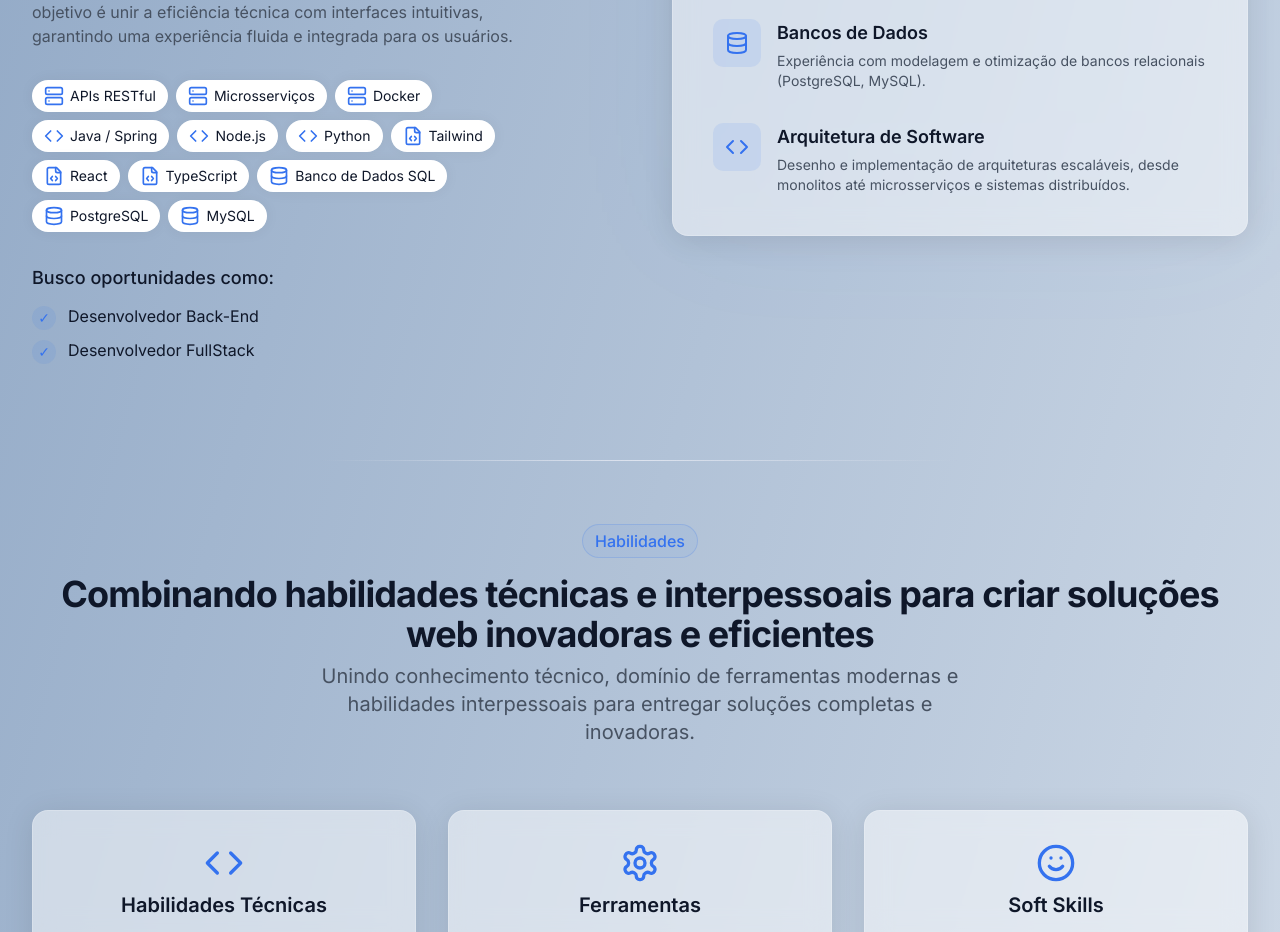
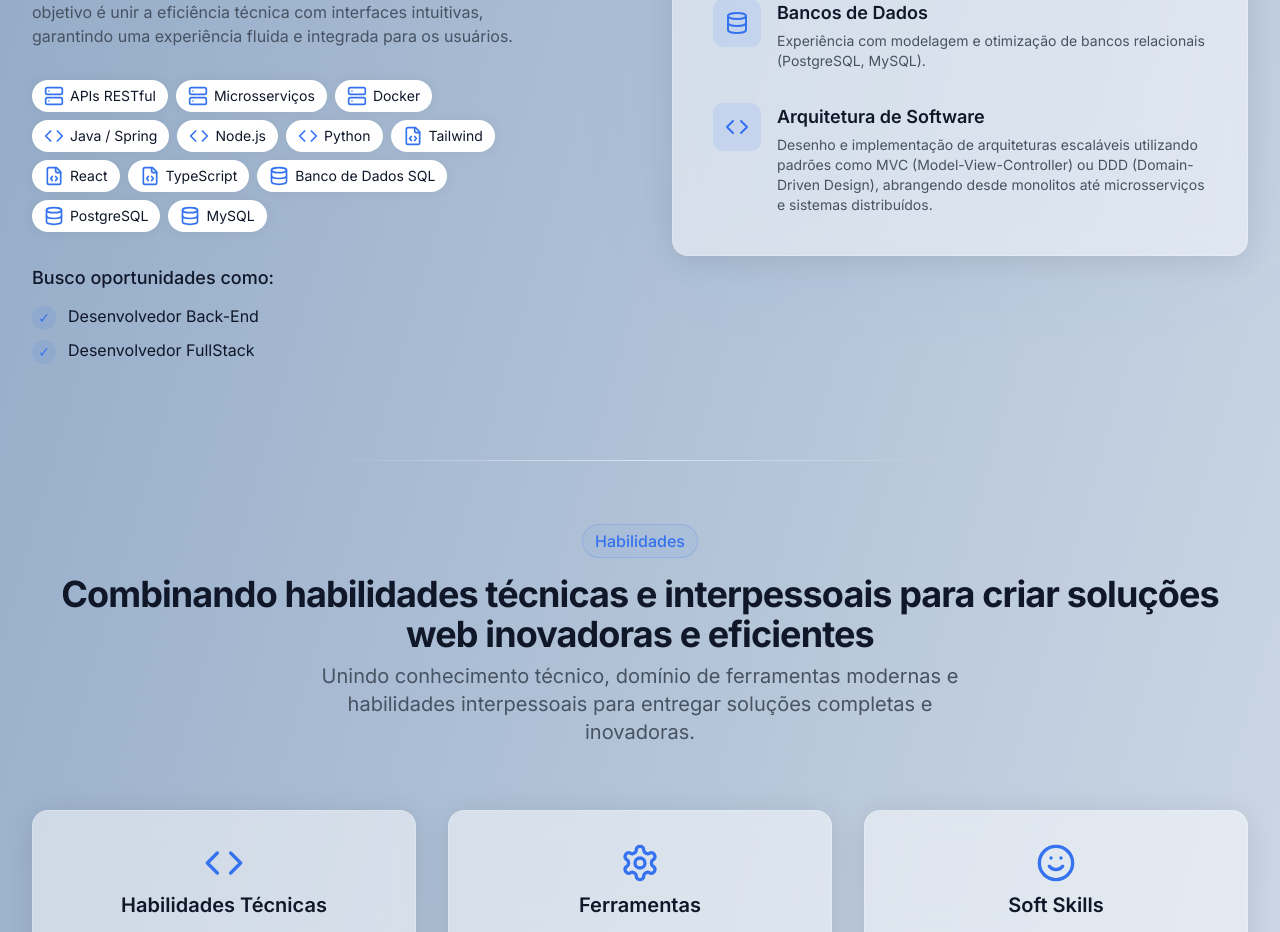
Before and after one commit to GabrielNunes5/portfolio, a React (Vite) app: page / in a window 1280 px wide. Shown: the part 1242-2174 px from the top of the page. Built offline with nearby package versions, Linux system fonts and the light colour scheme.

Commit message:
fix: :bug: aprimora a descrição da arquitetura de software com detalhes sobre padrões de design

```diff
--- a/src/components/About.tsx
+++ b/src/components/About.tsx
@@ -133,7 +133,7 @@ const About = () => {
                   <div>
                     <h3 className="font-semibold text-lg mb-1">Arquitetura de Software</h3>
                     <p className="text-muted-foreground text-sm">
-                      Desenho e implementação de arquiteturas escaláveis, desde monolitos até microsserviços e sistemas distribuídos.
+                      Desenho e implementação de arquiteturas escaláveis utilizando padrões como MVC (Model-View-Controller) ou DDD (Domain-Driven Design), abrangendo desde monolitos até microsserviços e sistemas distribuídos.
                     </p>
                   </div>
                 </div>
```
